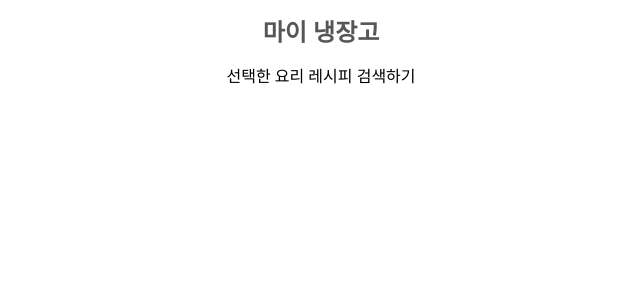
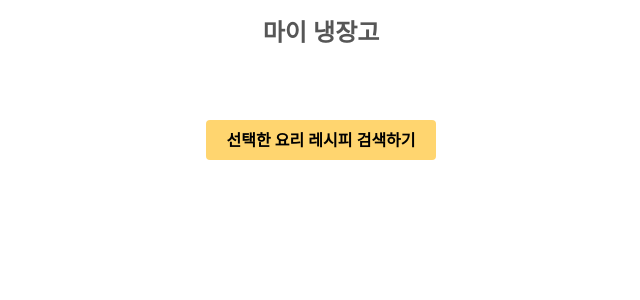
Before and after one commit to jaeyeong815/cooking-wiki, a Next.js app: page /answer in a window 1280 px wide. Shown: the top 300 px of the page, without its empty margins (319-959 px from the left). Built offline with nearby package versions, Linux system fonts and the light colour scheme.

Commit message:
[FEAT] 검색 버튼 공통 컴포넌트로 변경(#13)

```diff
--- a/src/components/AnswerToQuestion/index.tsx
+++ b/src/components/AnswerToQuestion/index.tsx
@@ -1,7 +1,8 @@
+import { useState } from 'react';
 import { useSelector } from 'react-redux';
 import type { RootState } from '@/store';
 import { searchRecipe } from '@/pages/api';
-import { useState } from 'react';
+import SearchButton from '@/components/UI/SearchButton';
 
 const AnswerToQuestion = () => {
   const recommandedFoodList = useSelector((state: RootState) => state.recommendList.recommendedFoodList);
@@ -32,7 +33,7 @@ const AnswerToQuestion = () => {
           </button>
         </div>
       ))}
-      <button onClick={handleSearchRecipe}>선택한 요리 레시피 검색하기</button>
+      <SearchButton onClick={handleSearchRecipe} text="선택한 요리 레시피 검색하기" />
       {recipe?.map((el, idx) => (
         <p key={idx}>{el + '\n'}</p>
       ))}
--- a/src/components/MyRefrigerator/SelectedIngredient/SearchRecipe.tsx
+++ b/src/components/MyRefrigerator/SelectedIngredient/SearchRecipe.tsx
@@ -1,8 +1,9 @@
 import { useDispatch, useSelector } from 'react-redux';
+import { useRouter } from 'next/router';
 import { foodRecommend } from '@/pages/api';
 import type { RootState } from '@/store';
 import { addRecommendedFoodToList } from '@/store/slice/recommendSlice';
-import { useRouter } from 'next/router';
+import SearchButton from '@/components/UI/SearchButton';
 
 const SearchRecipe = () => {
   const selectList = useSelector((state: RootState) => state.ingredientList.selectList);
@@ -11,8 +12,6 @@ const SearchRecipe = () => {
 
   const handleSearch = async (e: React.MouseEvent<HTMLElement>) => {
     e.preventDefault();
-
-    if (selectList.length === 0) alert('재료를 선택해주세요!');
 
     try {
       const foodList = await foodRecommend(selectList.join(',')).then((res) => res.toString().trim());
@@ -24,15 +23,7 @@ const SearchRecipe = () => {
   };
 
   return (
-    <>
-      {selectList.length > 0 && (
-        <>
-          <button className="btn-primary mt-14" onClick={handleSearch}>
-            위 재료로 만들 수 있는 요리 검색하기
-          </button>
-        </>
-      )}
-    </>
+    <>{selectList.length > 0 && <SearchButton onClick={handleSearch} text="위 재료로 만들 수 있는 요리 검색하기" />}</>
   );
 };
 
--- /dev/null
+++ b/src/components/UI/SearchButton.tsx
@@ -0,0 +1,14 @@
+interface PropsType {
+  onClick: React.MouseEventHandler<HTMLButtonElement>;
+  text: string;
+}
+
+const SearchButton = (props: PropsType) => {
+  return (
+    <button className="btn-primary my-14" onClick={props.onClick}>
+      {props.text}
+    </button>
+  );
+};
+
+export default SearchButton;
```
